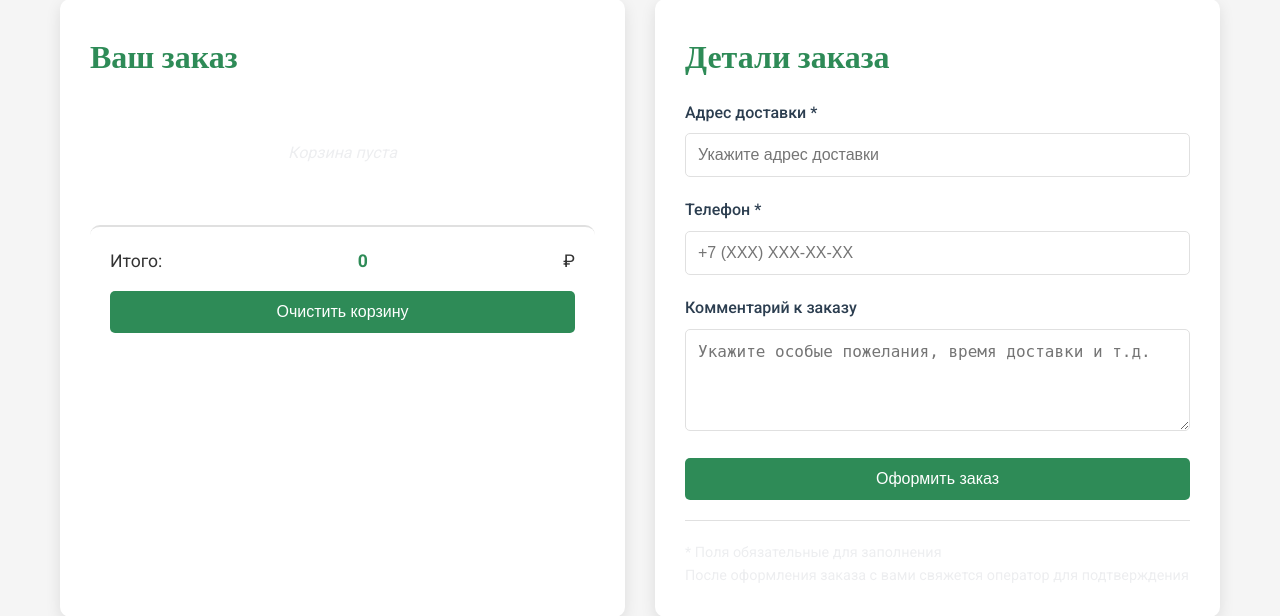
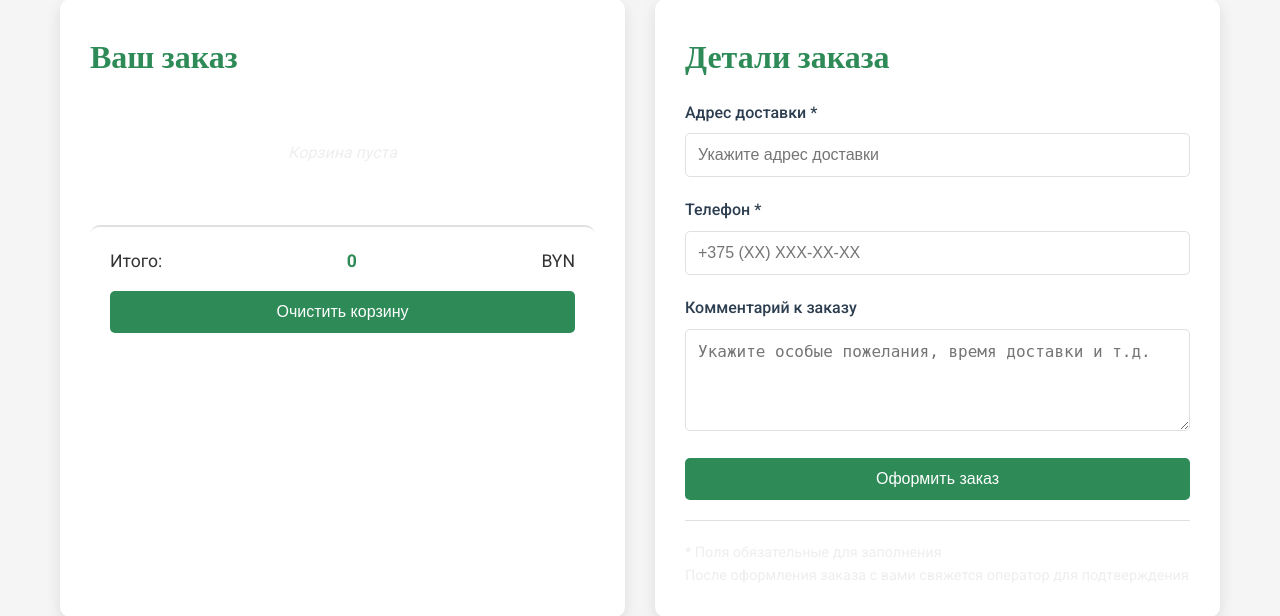
Before and after one commit to vladrob333333-sys/Rest, a Flask app: template templates/admin/order.html in a window 1280 px wide. Shown: the part 243-859 px from the top of the page. Run offline with Flask 3, Linux system fonts and the light colour scheme; the template is opened without the code that fills it, so the values that code supplies are empty.

Commit message:
order.html

```diff
--- a/templates/admin/order.html
+++ b/templates/admin/order.html
@@ -16,7 +16,7 @@
             <div class="cart-summary">
                 <div class="summary-item">
                     <span>Итого:</span>
-                    <span id="cart-total">0</span>₽
+                    <span id="cart-total">0</span>BYN
                 </div>
                 <button class="btn btn-primary btn-block" onclick="clearCart()">Очистить корзину</button>
             </div>
@@ -45,7 +45,7 @@
                            class="form-control"
                            required
                            pattern="[\+]\d{1,3}\s?\(?\d{1,4}\)?[\s.-]?\d{1,4}[\s.-]?\d{1,4}[\s.-]?\d{1,9}"
-                           placeholder="+7 (XXX) XXX-XX-XX">
+                           placeholder="+375 (XX) XXX-XX-XX">
                     <span class="form-error"></span>
                 </div>
 
```
